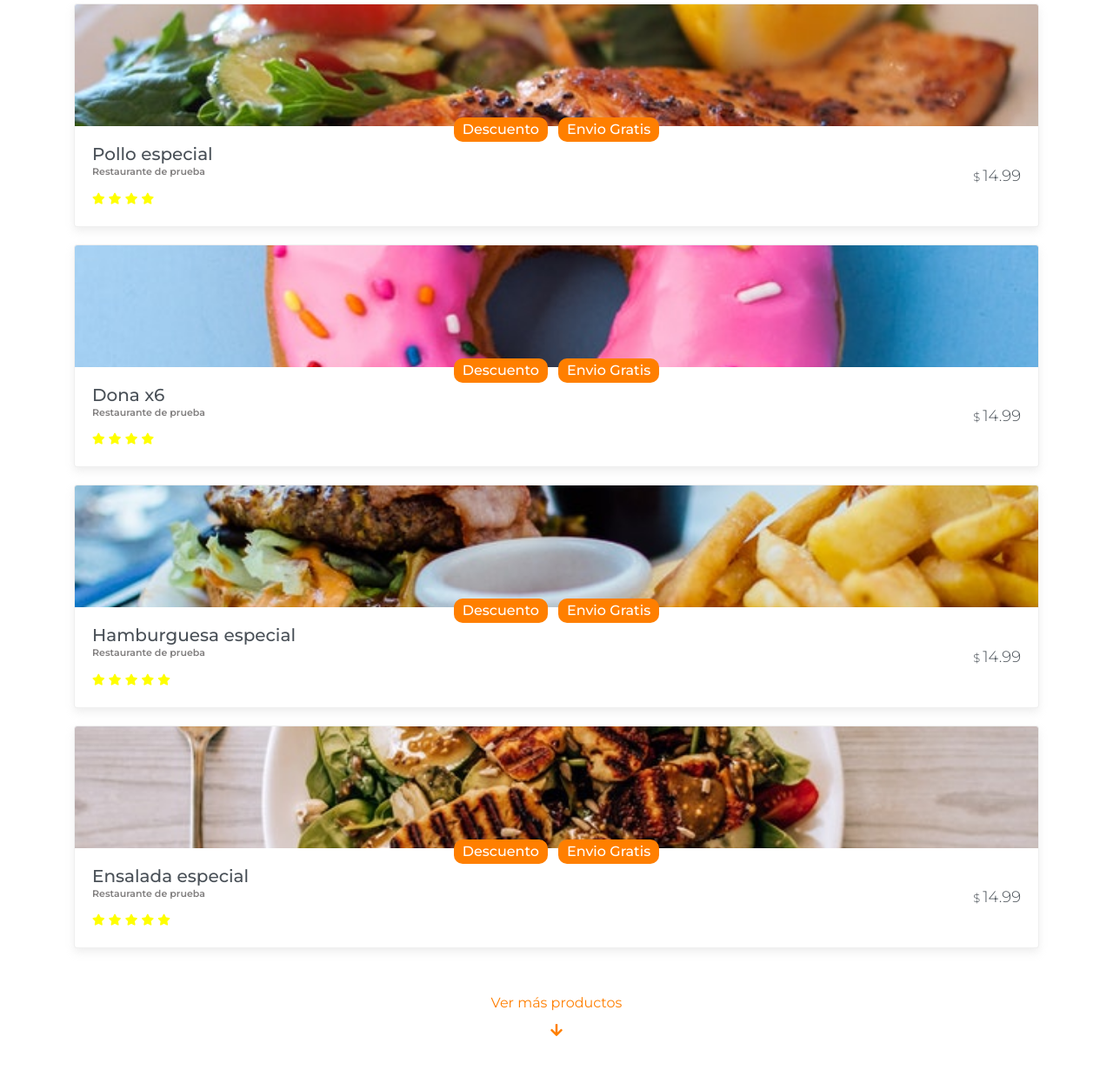
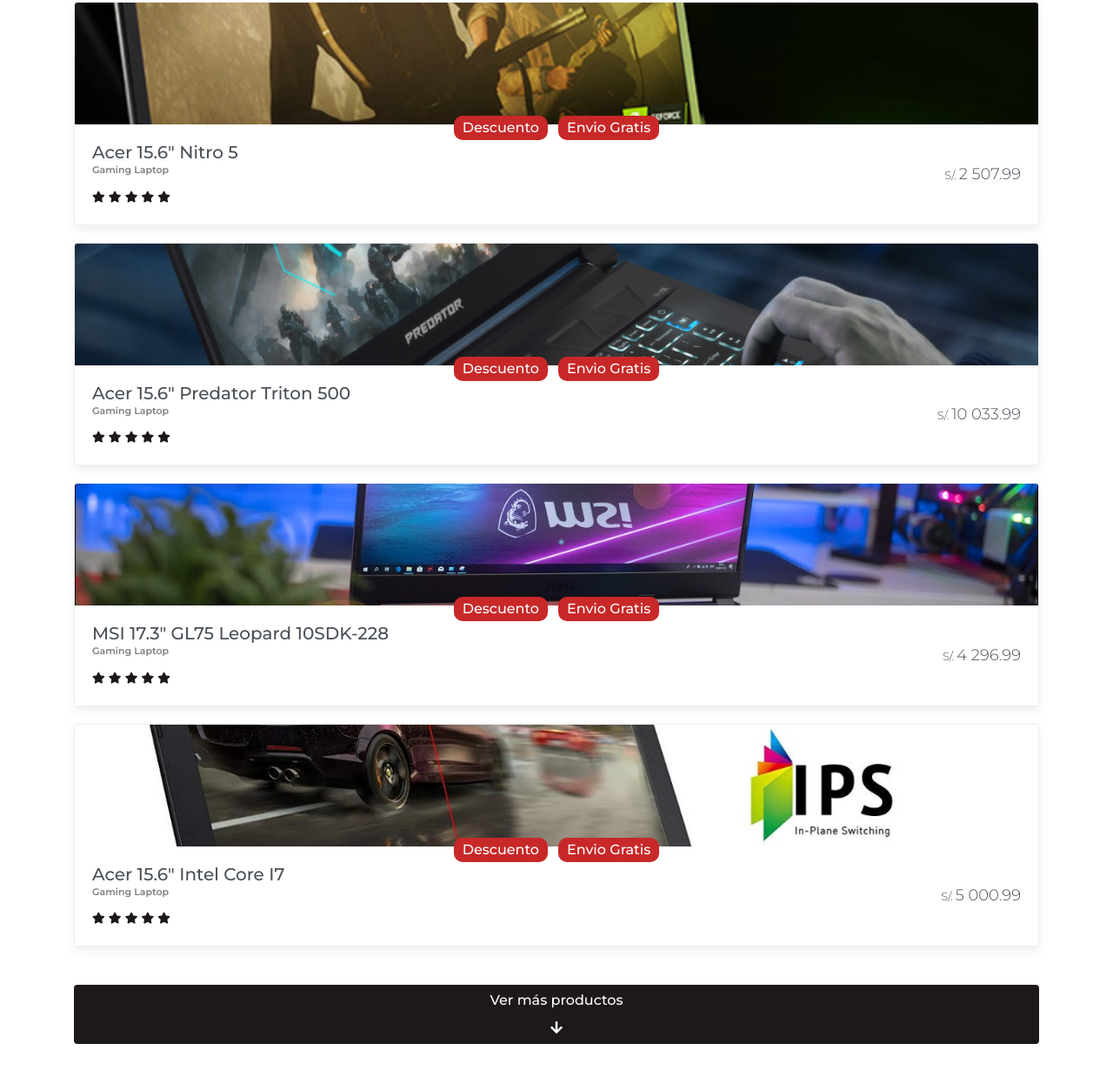
Before and after one commit to xluis23xx/zyra, a plain HTML site: page index.html in a window 1280 px wide. Shown: the part 830-2068 px from the top of the page at 87% size. Drawn offline with Linux system fonts and the light colour scheme.

Commit message:
Terminar cambio de productos

```diff
--- a/index.html
+++ b/index.html
@@ -13,7 +13,7 @@
         <div class="container">
             <div class="row justify-content-between align-items-center">
                 <div class="col-auto">
-                    <h1>Zyra</h1>
+                    <h1>Zyra Gaming</h1>
                 </div>
                 <div class="col-auto">
                     <div class="avatar-container" data-toggle="modal" data-target="#profileOptions">
@@ -37,10 +37,10 @@
                 </div>
                 <div class="modal-body">
                     <ul class="profile-options-list">
-                        <li><a href=""><i class="fas fa-user"></i>Mi perfil</a></li>
-                        <li><a href=""><i class="fas fa-user"></i>Mis direcciones</a></li>
-                        <li><a href=""><i class="fas fa-user"></i>Mis tarjetas</a></li>
-                        <li><a href="" class="text-danger"><i class="fas fa-user"></i>Cerrar Cesión</a></li>
+                        <li><a href=""><i class="fas fa-user"></i>Perfil</a></li>
+                        <li><a href=""><i class="fas fa-book"></i>Pedidos</a></li>
+                        <li><a href=""><i class="fas fa-shopping-cart"></i>Cartera</a></li>
+                        <li><a href="" class="text-danger"><i class="fas fa-times-circle"></i>Cerrar Cesión</a></li>
                     </ul>
                 </div>
             </div>
@@ -51,7 +51,7 @@
             <div class="search-container">
                 <form>
                     <input type="text" name="searchInput" id="searchInput">
-                    <button type="button" class="btn btn-primary btn-block">Buscar</button>
+                    <button type="button" class="btn btn-block">Buscar</button>
                 </form>
             </div>
             <div class="products-list-container">
@@ -60,7 +60,7 @@
                     <li>
                         <a href="#">
                             <div class="product-image">
-                                <img src="img/producto1.jpg" alt="">
+                                <img src="img/predator1.jpg" alt="">
                             </div>
                             <div class="product-info">
                                 <div class="product-info-inner">
@@ -68,31 +68,8 @@
                                         <span>Descuento</span>
                                         <span>Envio Gratis</span>
                                     </div>
-                                    <h3 class="product-name">Burrito especial</h3>
-                                    <p class="restaurant">Restaurante de prueba</p>
-                                    <div class="stars">
-                                        <i class="fas fa-star"></i>
-                                        <i class="fas fa-star"></i>
-                                        <i class="fas fa-star"></i>
-                                    </div>
-                                </div>
-                                <p class="product-price"><span>$</span>14.99</p>
-                            </div>
-                        </a>
-                    </li>
-                    <li>
-                        <a href="#">
-                            <div class="product-image">
-                                <img src="img/producto2.jpg" alt="">
-                            </div>
-                            <div class="product-info">
-                                <div class="product-info-inner">
-                                    <div class="tags">
-                                        <span>Descuento</span>
-                                        <span>Envio Gratis</span>
-                                    </div>
-                                    <h3 class="product-name">Hotcake especial</h3>
-                                    <p class="restaurant">Restaurante de prueba</p>
+                                    <h3 class="product-name">Acer 15.6" Predator Helios 300</h3>
+                                    <p class="type">Gaming Laptop</p>
                                     <div class="stars">
                                         <i class="fas fa-star"></i>
                                         <i class="fas fa-star"></i>
@@ -101,14 +78,14 @@
                                         <i class="fas fa-star"></i>
                                     </div>
                                 </div>
-                                <p class="product-price"><span>$</span>14.99</p>
+                                <p class="product-price"><span>S/.</span>5 196.99</p>
                             </div>
                         </a>
                     </li>
                     <li>
                         <a href="#">
                             <div class="product-image">
-                                <img src="img/producto3.jpg" alt="">
+                                <img src="img/acer2.jpg" alt="">
                             </div>
                             <div class="product-info">
                                 <div class="product-info-inner">
@@ -116,56 +93,8 @@
                                         <span>Descuento</span>
                                         <span>Envio Gratis</span>
                                     </div>
-                                    <h3 class="product-name">Pollo especial</h3>
-                                    <p class="restaurant">Restaurante de prueba</p>
-                                    <div class="stars">
-                                        <i class="fas fa-star"></i>
-                                        <i class="fas fa-star"></i>
-                                        <i class="fas fa-star"></i>
-                                        <i class="fas fa-star"></i>
-                                    </div>
-                                </div>
-                                <p class="product-price"><span>$</span>14.99</p>
-                            </div>
-                        </a>
-                    </li>
-                    <li>
-                        <a href="#">
-                            <div class="product-image">
-                                <img src="img/producto4.jpg" alt="">
-                            </div>
-                            <div class="product-info">
-                                <div class="product-info-inner">
-                                    <div class="tags">
-                                        <span>Descuento</span>
-                                        <span>Envio Gratis</span>
-                                    </div>
-                                    <h3 class="product-name">Dona x6</h3>
-                                    <p class="restaurant">Restaurante de prueba</p>
-                                    <div class="stars">
-                                        <i class="fas fa-star"></i>
-                                        <i class="fas fa-star"></i>
-                                        <i class="fas fa-star"></i>
-                                        <i class="fas fa-star"></i>
-                                    </div>
-                                </div>
-                                <p class="product-price"><span>$</span>14.99</p>
-                            </div>
-                        </a>
-                    </li>
-                    <li>
-                        <a href="#">
-                            <div class="product-image">
-                                <img src="img/producto5.jpg" alt="">
-                            </div>
-                            <div class="product-info">
-                                <div class="product-info-inner">
-                                    <div class="tags">
-                                        <span>Descuento</span>
-                                        <span>Envio Gratis</span>
-                                    </div>
-                                    <h3 class="product-name">Hamburguesa especial</h3>
-                                    <p class="restaurant">Restaurante de prueba</p>
+                                    <h3 class="product-name">Acer 15.6" Nitro 7</h3>
+                                    <p class="type">Gaming Laptop</p>
                                     <div class="stars">
                                         <i class="fas fa-star"></i>
                                         <i class="fas fa-star"></i>
@@ -174,14 +103,14 @@
                                         <i class="fas fa-star"></i>
                                     </div>
                                 </div>
-                                <p class="product-price"><span>$</span>14.99</p>
+                                <p class="product-price"><span>S/.</span>3 580.99</p>
                             </div>
                         </a>
                     </li>
                     <li>
                         <a href="#">
                             <div class="product-image">
-                                <img src="img/producto6.jpg" alt="">
+                                <img src="img/acer3.jpg" alt="">
                             </div>
                             <div class="product-info">
                                 <div class="product-info-inner">
@@ -189,8 +118,8 @@
                                         <span>Descuento</span>
                                         <span>Envio Gratis</span>
                                     </div>
-                                    <h3 class="product-name">Ensalada especial</h3>
-                                    <p class="restaurant">Restaurante de prueba</p>
+                                    <h3 class="product-name">Acer 15.6" Nitro 5</h3>
+                                    <p class="type">Gaming Laptop</p>
                                     <div class="stars">
                                         <i class="fas fa-star"></i>
                                         <i class="fas fa-star"></i>
@@ -199,7 +128,82 @@
                                         <i class="fas fa-star"></i>
                                     </div>
                                 </div>
-                                <p class="product-price"><span>$</span>14.99</p>
+                                <p class="product-price"><span>S/.</span>2 507.99</p>
+                            </div>
+                        </a>
+                    </li>
+                    <li>
+                        <a href="#">
+                            <div class="product-image">
+                                <img src="img/predator4.jpg" alt="">
+                            </div>
+                            <div class="product-info">
+                                <div class="product-info-inner">
+                                    <div class="tags">
+                                        <span>Descuento</span>
+                                        <span>Envio Gratis</span>
+                                    </div>
+                                    <h3 class="product-name">Acer 15.6" Predator Triton 500</h3>
+                                    <p class="type">Gaming Laptop</p>
+                                    <div class="stars">
+                                        <i class="fas fa-star"></i>
+                                        <i class="fas fa-star"></i>
+                                        <i class="fas fa-star"></i>
+                                        <i class="fas fa-star"></i>
+                                        <i class="fas fa-star"></i>
+                                    </div>
+                                </div>
+                                <p class="product-price"><span>S/.</span>10 033.99</p>
+                            </div>
+                        </a>
+                    </li>
+                    <li>
+                        <a href="#">
+                            <div class="product-image">
+                                <img src="img/msi5.jpg" alt="">
+                            </div>
+                            <div class="product-info">
+                                <div class="product-info-inner">
+                                    <div class="tags">
+                                        <span>Descuento</span>
+                                        <span>Envio Gratis</span>
+                                    </div>
+                                    <h3 class="product-name">MSI 17.3" GL75 Leopard 10SDK-228</h3>
+                                    <p class="type">Gaming Laptop</p>
+                                    <div class="stars">
+                                        <i class="fas fa-star"></i>
+                                        <i class="fas fa-star"></i>
+                                        <i class="fas fa-star"></i>
+                                        <i class="fas fa-star"></i>
+                                        <i class="fas fa-star"></i>
+                                    </div>
+                                </div>
+                                <p class="product-price"><span>S/.</span>4 296.99</p>
+                            </div>
+                        </a>
+                    </li>
+                    <li>
+                        <a href="#">
+                            <div class="product-image">
+                                <img src="img/acer6.jpg" alt="">
+                            </div>
+                            <div class="product-info">
+                                <div class="product-info-inner">
+                                    <div class="tags">
+                                        <span>Descuento</span>
+                                        <span>Envio Gratis</span>
+                                    </div>
+                                    <h3 class="product-name">Acer 15.6" Intel Core I7</h3>
+                                    <p class="type">Gaming Laptop</p>
+                                    <div class="stars">
+                                        <i class="fas fa-star"></i>
+                                        <i class="fas fa-star"></i>
+                                        <i class="fas fa-star"></i>
+                                        <i class="fas fa-star"></i>
+                                        <i class="fas fa-star"></i>
+                                    </div>
+                                </div>
+                                <p class="product-price"><span>S/.</span>5 000.99</p>
                             </div>
                         </a>
                     </li>
--- a/sass/main.scss
+++ b/sass/main.scss
@@ -17,14 +17,24 @@ img{
 }
 
 a, .btn-link{
+    text-decoration: none;
     &:hover{
         text-decoration: none;
     }
 }
 
-.btn.btn-primary{
+.btn.btn-block{
+    background: #1D1919;
     font-weight: 500;
     color: #fff;
+    border: 0;
+
+    &:hover{
+        background: #C82828;
+        font-weight: 500;
+        color: #fff;
+        border: 0;
+    }
 }
 
 .section-title{
@@ -82,7 +92,7 @@ header{
             left: 0;
             top: 0;
             font-size: 20px;
-            color: $primary;
+            color: #1D1919;
         }
     }
 }
@@ -174,12 +184,16 @@ header{
 
                     span{
                         display: block;
-                        background: $primary;
+                        background: #C82828;
                         color: #fff;
                         border-radius: 10px;
                         margin-right: 12px;
                         padding: 2px 10px;
                         font-weight: 500;
+
+                        &:hover{
+                            background: #1D1919;
+                        }
 
                         &:last-child{
                             margin-right: 0;
@@ -193,7 +207,7 @@ header{
                     color: $black;
                 }
 
-                .restaurant{
+                .type{
                     margin-bottom: 10px;
                     font-size: 11px;
                     color: #807e7e;
@@ -205,7 +219,7 @@ header{
 
                     i{
                         font-size: 13px;
-                        color: yellow;
+                        color: #1D1919;
                     }
                 }
 
```
Also changed, not shown: css/main.css, img/acer2.jpg (added), img/acer3.jpg (added), img/acer6.jpg (added), img/avatar.jpg, img/msi5.jpg (added), img/predator1.jpg (added), img/predator4.jpg (added), img/producto1.jpg (deleted), img/producto2.jpg (deleted), img/producto3.jpg (deleted), img/producto4.jpg (deleted), img/producto5.jpg (deleted), img/producto6.jpg (deleted).
